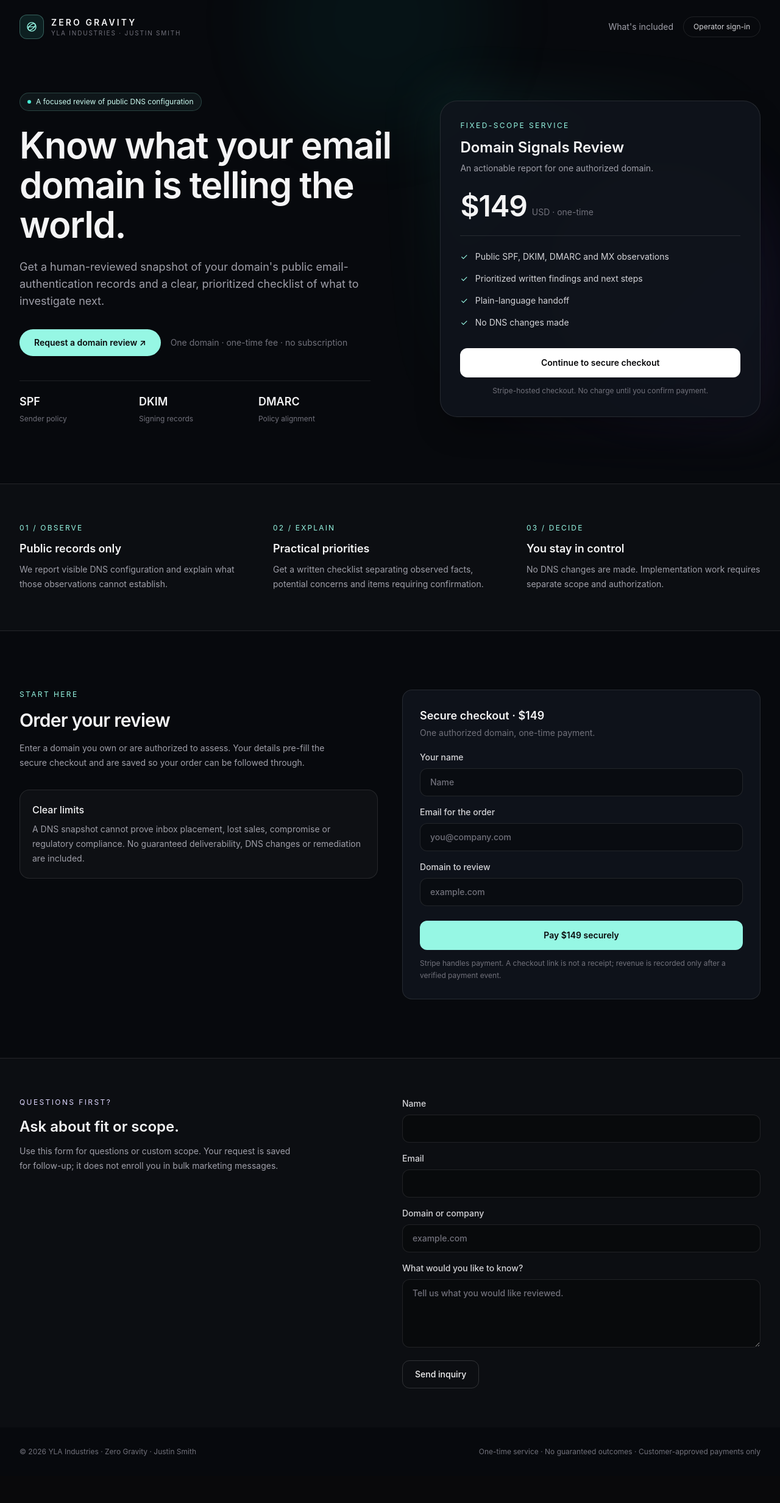
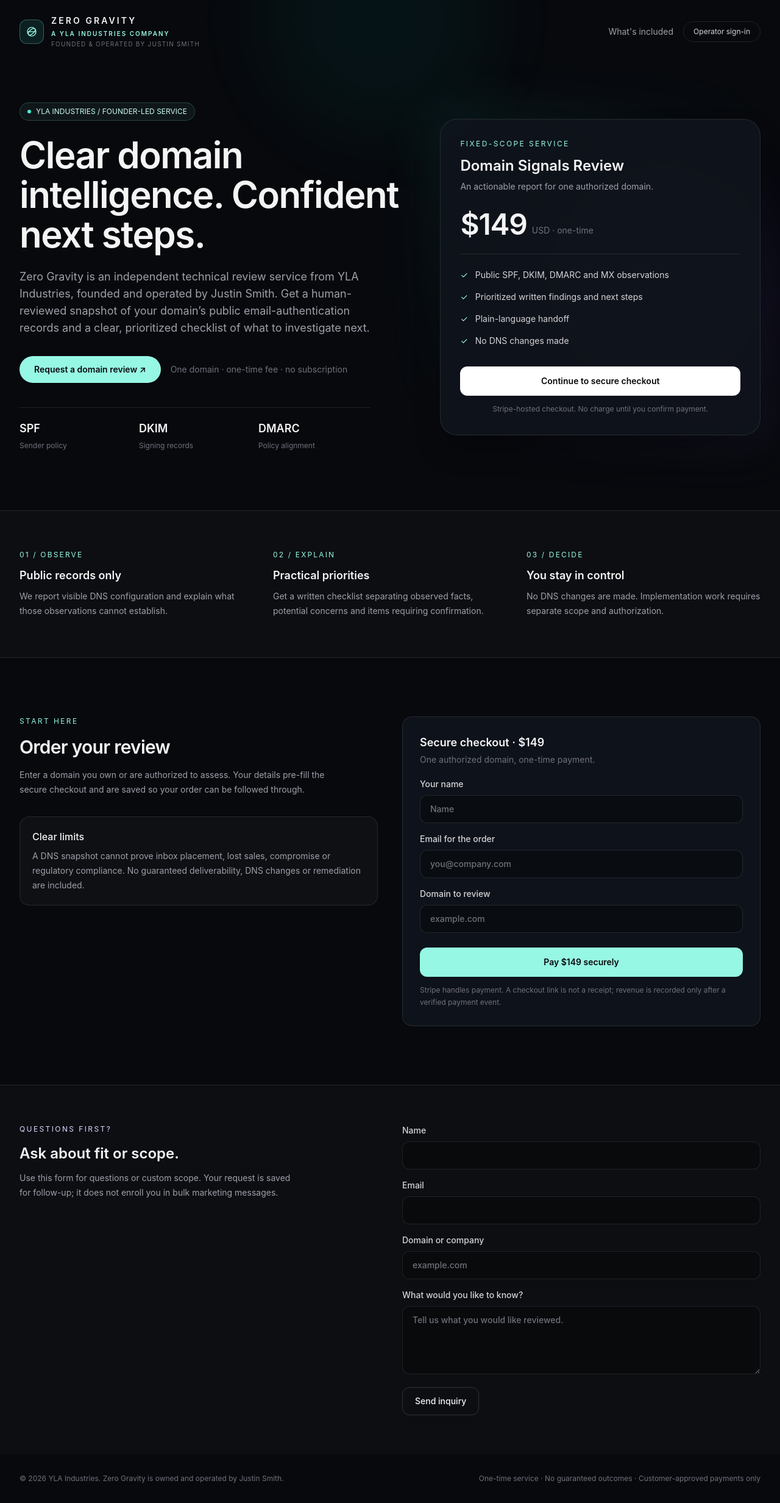
Before and after one commit to tinysecrets/zero-gravity, a Next.js app: page / in a window 1280 px wide. Shown: the whole page at 61% size. Before the commit the page ends 2421 px from the top, so only its background shows below. Built offline with nearby package versions, Linux system fonts and the light colour scheme.

Commit message:
Polish Zero Gravity ownership branding for YLA Industries

```diff
--- a/src/components/PublicSalesPage.tsx
+++ b/src/components/PublicSalesPage.tsx
@@ -42,13 +42,13 @@ export function PublicSalesPage() {
     <div className="pointer-events-none fixed inset-0 opacity-60" aria-hidden="true"><div className="absolute -top-40 left-1/3 h-96 w-96 rounded-full bg-teal-500/10 blur-3xl"/><div className="absolute right-0 top-1/3 h-96 w-96 rounded-full bg-violet-500/10 blur-3xl"/></div>
     <div className="relative">
       <header className="mx-auto flex max-w-7xl items-center justify-between px-5 py-6 md:px-8">
-        <Link href="/" className="flex items-center gap-3"><span className="flex h-10 w-10 items-center justify-center rounded-xl border border-teal-200/30 bg-teal-300/10 text-teal-200"><svg viewBox="0 0 24 24" className="h-5 w-5" fill="none" stroke="currentColor" strokeWidth="1.6"><circle cx="12" cy="12" r="8.5"/><ellipse cx="12" cy="12" rx="4" ry="8.5" transform="rotate(48 12 12)"/><path d="M4 12h16"/></svg></span><span><span className="block text-sm font-semibold tracking-[0.22em]">ZERO GRAVITY</span><span className="block text-[10px] tracking-[0.18em] text-zinc-500">YLA INDUSTRIES · JUSTIN SMITH</span></span></Link>
+        <Link href="/" className="flex items-center gap-3"><span className="flex h-10 w-10 items-center justify-center rounded-xl border border-teal-200/30 bg-teal-300/10 text-teal-200"><svg viewBox="0 0 24 24" className="h-5 w-5" fill="none" stroke="currentColor" strokeWidth="1.6"><circle cx="12" cy="12" r="8.5"/><ellipse cx="12" cy="12" rx="4" ry="8.5" transform="rotate(48 12 12)"/><path d="M4 12h16"/></svg></span><span><span className="block text-sm font-semibold tracking-[0.22em]">ZERO GRAVITY</span><span className="mt-1 block text-[10px] font-semibold tracking-[0.2em] text-teal-200">A YLA INDUSTRIES COMPANY</span><span className="mt-0.5 block text-[10px] tracking-[0.12em] text-zinc-500">FOUNDED & OPERATED BY JUSTIN SMITH</span></span></Link>
         <nav className="flex items-center gap-4"><a href="#scope" className="hidden text-sm text-zinc-400 hover:text-white sm:inline">What&apos;s included</a><a href="/dashboard" className="rounded-full border border-white/10 px-4 py-2 text-xs text-zinc-300 hover:border-teal-200/40">Operator sign-in</a></nav>
       </header>
       <section className="mx-auto grid max-w-7xl items-center gap-12 px-5 pb-16 pt-10 md:grid-cols-[1.1fr_0.9fr] md:px-8 md:pb-24 md:pt-16">
-        <div><div className="mb-6 inline-flex items-center gap-2 rounded-full border border-teal-200/20 bg-teal-200/[0.06] px-3 py-1.5 text-xs text-teal-100"><span className="h-1.5 w-1.5 rounded-full bg-teal-300"/>A focused review of public DNS configuration</div>
-          <h1 className="max-w-3xl text-4xl font-semibold leading-[1.08] tracking-tight sm:text-5xl md:text-6xl">Know what your email domain is telling the world.</h1>
-          <p className="mt-6 max-w-xl text-base leading-7 text-zinc-400 sm:text-lg">Get a human-reviewed snapshot of your domain&apos;s public email-authentication records and a clear, prioritized checklist of what to investigate next.</p>
+        <div><div className="mb-6 inline-flex items-center gap-2 rounded-full border border-teal-200/20 bg-teal-200/[0.06] px-3 py-1.5 text-xs text-teal-100"><span className="h-1.5 w-1.5 rounded-full bg-teal-300"/>YLA INDUSTRIES  /  FOUNDER-LED SERVICE</div>
+          <h1 className="max-w-3xl text-4xl font-semibold leading-[1.08] tracking-tight sm:text-5xl md:text-6xl">Clear domain intelligence. Confident next steps.</h1>
+          <p className="mt-6 max-w-xl text-base leading-7 text-zinc-400 sm:text-lg">Zero Gravity is an independent technical review service from YLA Industries, founded and operated by Justin Smith. Get a human-reviewed snapshot of your domain’s public email-authentication records and a clear, prioritized checklist of what to investigate next.</p>
           <div className="mt-8 flex flex-wrap items-center gap-4"><a href="#review" className="rounded-full bg-teal-200 px-6 py-3 text-sm font-semibold text-zinc-950 hover:bg-teal-100">Request a domain review ↗</a><span className="text-sm text-zinc-500">One domain · one-time fee · no subscription</span></div>
           <div className="mt-10 grid max-w-xl grid-cols-3 gap-3 border-t border-white/10 pt-5">{[["SPF","Sender policy"],["DKIM","Signing records"],["DMARC","Policy alignment"]].map(([a,b])=><div key={a}><p className="text-lg font-semibold">{a}</p><p className="mt-1 text-xs leading-5 text-zinc-500">{b}</p></div>)}</div>
         </div>
@@ -89,7 +89,7 @@ export function PublicSalesPage() {
           <button type="submit" disabled={busyInquiry} className="rounded-xl border border-white/15 px-5 py-3 text-sm font-medium hover:border-teal-200/50 disabled:opacity-60">{busyInquiry?"Saving inquiry…":"Send inquiry"}</button>
         </form>
       </div></section>
-      <footer className="mx-auto flex max-w-7xl flex-col gap-4 px-5 py-8 text-xs text-zinc-500 sm:flex-row sm:items-center sm:justify-between md:px-8"><span>© {new Date().getFullYear()} YLA Industries · Zero Gravity · Justin Smith</span><span>One-time service · No guaranteed outcomes · Customer-approved payments only</span></footer>
+      <footer className="mx-auto flex max-w-7xl flex-col gap-4 px-5 py-8 text-xs text-zinc-500 sm:flex-row sm:items-center sm:justify-between md:px-8"><span>© {new Date().getFullYear()} YLA Industries. Zero Gravity is owned and operated by Justin Smith.</span><span>One-time service · No guaranteed outcomes · Customer-approved payments only</span></footer>
     </div>
   </main>;
 }
```
